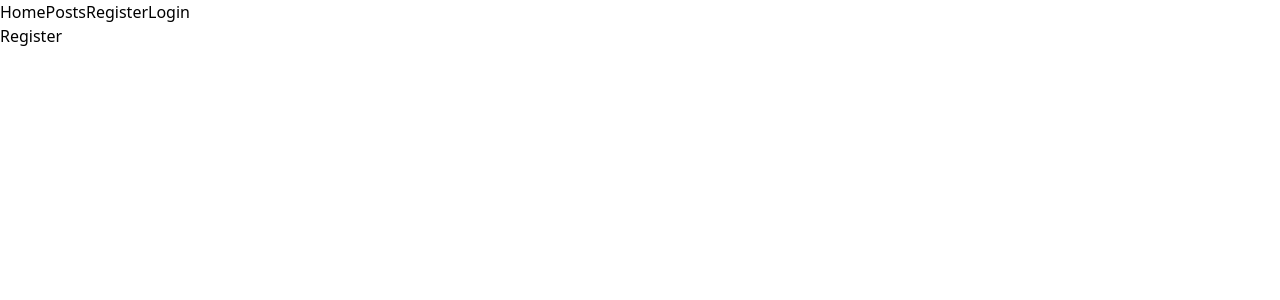
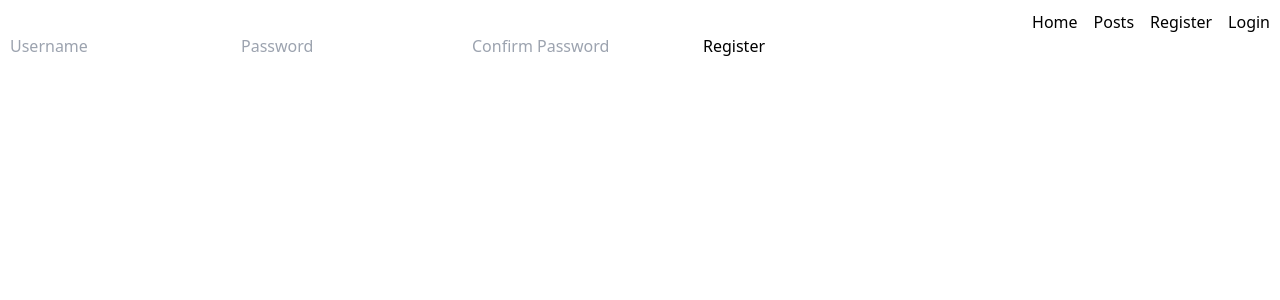
Before and after one commit to mccartneyj2009/Strangers_Things, a React (Create React App) app: page /register in a window 1280 px wide. Shown: the top 300 px of the page. Built offline with nearby package versions, Linux system fonts and the light colour scheme; no server answers.

Commit message:
added Navbar, Login, Register, Logout functionalities

```diff
--- a/public/style.css
+++ b/public/style.css
@@ -500,16 +500,38 @@ Ensure the default browser behavior of the `hidden` attribute.
   }
 }
 
-.grid {
-  display: grid;
+.m-2\.5 {
+  margin: 0.625rem;
 }
 
-.grid-cols-4 {
-  grid-template-columns: repeat(4, minmax(0, 1fr));
+.m-2 {
+  margin: 0.5rem;
 }
 
-.gap-4 {
-  gap: 1rem;
+.flex {
+  display: flex;
+}
+
+.flex-row {
+  flex-direction: row;
+}
+
+.flex-col {
+  flex-direction: column;
+}
+
+.justify-end {
+  justify-content: flex-end;
+}
+
+.space-x-4 > :not([hidden]) ~ :not([hidden]) {
+  --tw-space-x-reverse: 0;
+  margin-right: calc(1rem * var(--tw-space-x-reverse));
+  margin-left: calc(1rem * calc(1 - var(--tw-space-x-reverse)));
+}
+
+.rounded-md {
+  border-radius: 0.375rem;
 }
 
 .shadow-lg {
--- a/src/App.js
+++ b/src/App.js
@@ -4,12 +4,15 @@ import Home from "./components/Home";
 import Posts from "./components/Posts";
 import Register from "./components/Register";
 import Login from "./components/Login";
+import Navbar from "./components/Navbar";
 
-const BASE_URL =
+export const BASE_URL =
     "https://strangers-things.herokuapp.com/api/2110-FTB-ET-WEB-PT";
 
 const App = (props) => {
     const [posts, setPosts] = useState([]);
+    const [token, setToken] = useState("");
+    const [user, setUser] = useState({});
 
     async function fetchPosts() {
         const response = await fetch(`${BASE_URL}/posts`);
@@ -17,22 +20,30 @@ const App = (props) => {
         setPosts(info.data.posts);
     }
 
-    // console.log(posts);
+    async function fetchUser() {
+        const lsToken = localStorage.getItem("token");
+        if (lsToken) {
+            const resp = await fetch(`${BASE_URL}/users/me`, {
+                headers: {
+                    "Content-Type": "application/json",
+                    Authorization: `Bearer ${lsToken}`,
+                },
+            });
+            const info = await resp.json();
+            setUser(info.data);
+        }
+    }
 
     useEffect(() => {
         fetchPosts();
-    }, []);
+        fetchUser();
+    }, [token]);
 
     return (
-        <div id="container">
-            <div id="navbar">
-                <Link to="/">Home</Link>
-                <Link to="/posts">Posts</Link>
-                <Link to="/register">Register</Link>
-                <Link to="/login">Login</Link>
-            </div>
+        <div className="m-2.5">
+            <Navbar user={user} setUser={setUser} />
 
-            <div className="grid">
+            <div className="container ">
                 <Route exact path="/">
                     <Home />
                 </Route>
@@ -40,10 +51,10 @@ const App = (props) => {
                     <Posts posts={posts} />
                 </Route>
                 <Route path="/register">
-                    <Register />
+                    <Register setToken={setToken} />
                 </Route>
                 <Route path="/login">
-                    <Login />
+                    <Login setToken={setToken} />
                 </Route>
             </div>
         </div>
--- a/src/components/Login.js
+++ b/src/components/Login.js
@@ -1,7 +1,66 @@
-import React from "react";
+import React, { useState } from "react";
+import { useHistory } from "react-router-dom";
+import { BASE_URL } from "../App";
 
-const Login = (props) => {
-    return <h1>Login</h1>;
+const Login = ({ setToken }) => {
+    const [user, setUser] = useState("");
+    const [password, setPassword] = useState("");
+    const [error, setError] = useState("");
+
+    const history = useHistory();
+
+    async function handleLoginUser() {
+        const resp = await fetch(`${BASE_URL}/users/login`, {
+            method: "POST",
+            headers: {
+                "Content-Type": "application/json",
+            },
+            body: JSON.stringify({
+                user: {
+                    username: user,
+                    password: password,
+                },
+            }),
+        });
+        const info = await resp.json();
+
+        if (info.error) {
+            setError(info.error.message);
+            return;
+        }
+        localStorage.setItem("token", info.data.token);
+        setToken(info.data.token);
+
+        history.push("/");
+    }
+
+    return (
+        <>
+            <form
+                onSubmit={(e) => {
+                    e.preventDefault();
+                    handleLoginUser();
+                }}
+            >
+                <input
+                    value={user}
+                    placeholder="Username"
+                    onChange={(e) => {
+                        setUser(e.target.value);
+                    }}
+                ></input>
+                <input
+                    value={password}
+                    placeholder="Password"
+                    onChange={(e) => {
+                        setPassword(e.target.value);
+                    }}
+                ></input>
+                <button>Login</button>
+            </form>
+            <p>{error}</p>
+        </>
+    );
 };
 
 export default Login;
--- /dev/null
+++ b/src/components/Navbar.js
@@ -0,0 +1,30 @@
+import React from "react";
+import { Link, useHistory } from "react-router-dom";
+
+const Navbar = ({ user, setUser }) => {
+    const history = useHistory();
+    return (
+        <div className="flex flex-row justify-end space-x-4" id="navbar">
+            <Link to="/">Home</Link>
+            <Link to="/posts">Posts</Link>
+            {!user.username ? <Link to="/register">Register</Link> : null}
+            {!user.username ? <Link to="/login">Login</Link> : null}
+            {user.username ? (
+                <Link
+                    to="/"
+                    onClick={() => {
+                        setUser("");
+                        localStorage.removeItem("token");
+                        history.push("/");
+                    }}
+                >
+                    Logout
+                </Link>
+            ) : null}
+
+            {user.username && <span>Hello {user.username}</span>}
+        </div>
+    );
+};
+
+export default Navbar;
--- a/src/components/Posts.js
+++ b/src/components/Posts.js
@@ -3,11 +3,11 @@ import React from "react";
 const Posts = ({ posts }) => {
     // return <h1>Posts</h1>;
     return (
-        <div className="grid grid-cols-4 gap-4">
+        <div className="flex-col">
             {posts.map((index) => {
                 return (
-                    <div className="shadow-lg">
-                        <h1 key={index._id}>{index.title}</h1>
+                    <div key={index._id} className="rounded-md shadow-lg">
+                        <h1>{index.title}</h1>
                     </div>
                 );
             })}
--- a/src/components/Register.js
+++ b/src/components/Register.js
@@ -1,7 +1,80 @@
-import React from "react";
+import React, { useState } from "react";
+import { useHistory } from "react-router-dom/cjs/react-router-dom.min";
+import { BASE_URL } from "../App";
 
-const Register = (props) => {
-    return <h1>Register</h1>;
+const Register = ({ setToken }) => {
+    const [user, setUser] = useState("");
+    const [password, setPassword] = useState("");
+    const [confirm, setConfirm] = useState("");
+    const [error, setError] = useState("");
+
+    const history = useHistory();
+
+    async function handleRegisterUser() {
+        const resp = await fetch(`${BASE_URL}/users/register`, {
+            method: "POST",
+            headers: {
+                "Content-Type": "application/json",
+            },
+            body: JSON.stringify({
+                user: {
+                    username: user,
+                    password: password,
+                },
+            }),
+        });
+        const info = await resp.json();
+        if (info.error) {
+            setError(info.error.message);
+            return;
+        }
+        localStorage.setItem("token", info.data.token);
+        setToken(info.data.token);
+
+        history.push("/");
+    }
+
+    return (
+        <>
+            <form
+                onSubmit={(e) => {
+                    setError("");
+                    e.preventDefault();
+                    if (password !== confirm) {
+                        return setError("Passwords do not match.");
+                    }
+                    handleRegisterUser();
+                }}
+            >
+                <input
+                    required
+                    value={user}
+                    onChange={(e) => {
+                        setUser(e.target.value);
+                    }}
+                    placeholder="Username"
+                ></input>
+                <input
+                    required
+                    value={password}
+                    onChange={(e) => {
+                        setPassword(e.target.value);
+                    }}
+                    placeholder="Password"
+                ></input>
+                <input
+                    required
+                    value={confirm}
+                    onChange={(e) => {
+                        setConfirm(e.target.value);
+                    }}
+                    placeholder="Confirm Password"
+                ></input>
+                <button>Register</button>
+            </form>
+            <p>{error}</p>
+        </>
+    );
 };
 
 export default Register;
```
